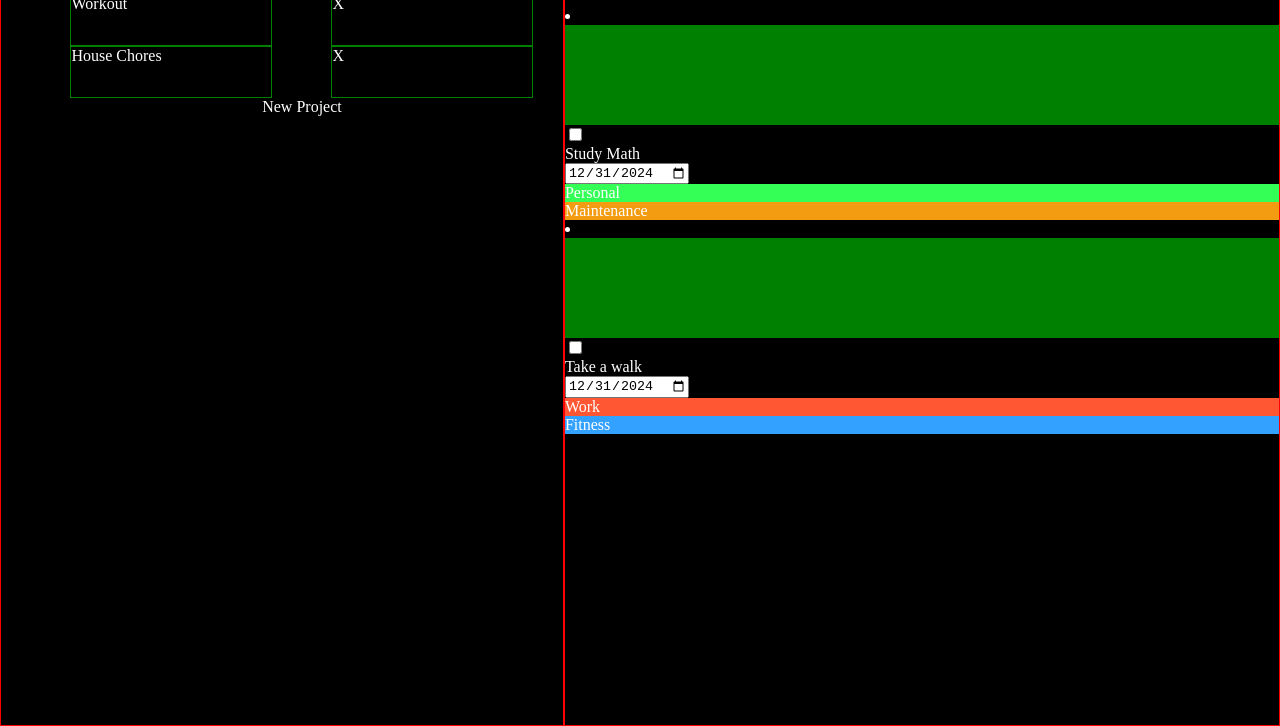
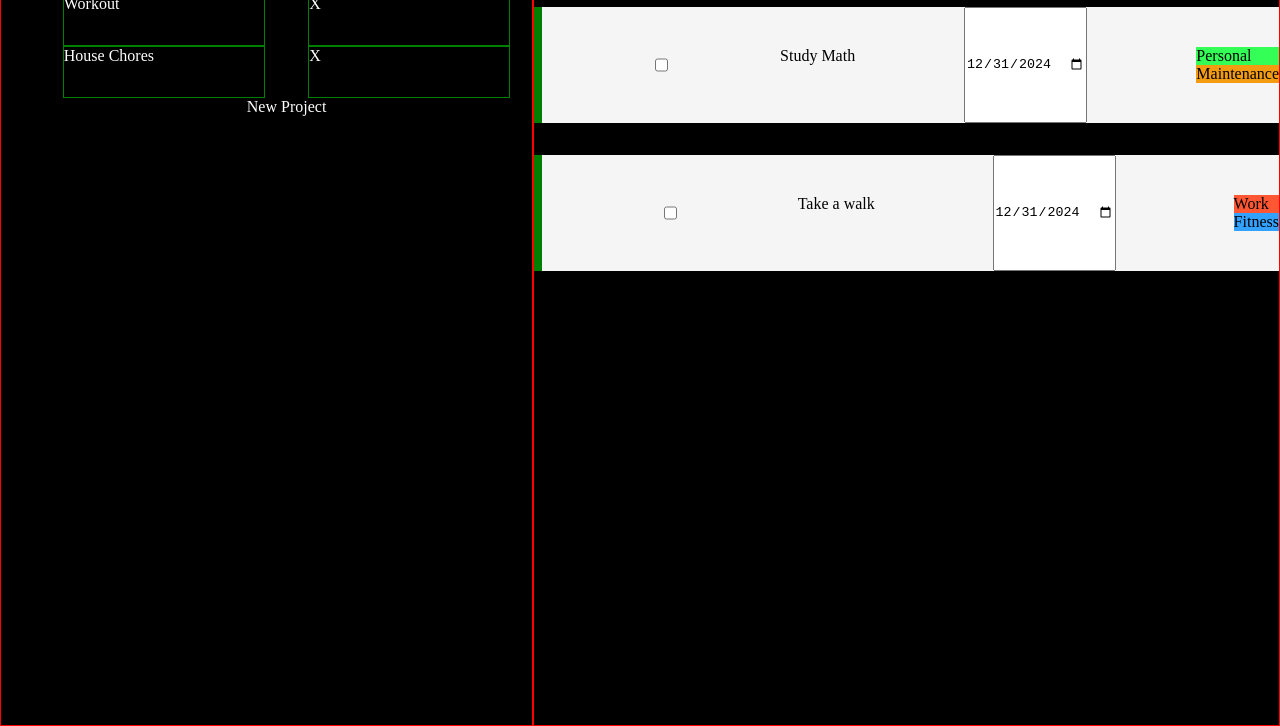
Before and after one commit to Giovanni-dotcome/odin-todo-app, a website built with webpack: page src/index.html in a window 1280 px wide. Shown: the part 74-800 px from the top of the page. Built offline with nearby package versions, Linux system fonts and the light colour scheme.

Commit message:
Add basic style for todo cards

```diff
--- a/src/components/DomRenderer.ts
+++ b/src/components/DomRenderer.ts
@@ -13,7 +13,7 @@ const DomRenderer = (stateManager: IStateManager) => {
   const interactionHandler = InteractionHandler(stateManager)
 
   function displayTodo(todo: ITodo) {
-    const todoHtmlElement = document.createElement('li')
+    const todoHtmlElement = document.createElement('div')
     const contentHtmlElement = document.createElement('div')
     const checkboxHtmlElement = document.createElement('input')
     const dueDateHtmlElement = document.createElement('input')
@@ -25,7 +25,7 @@ const DomRenderer = (stateManager: IStateManager) => {
     checkboxHtmlElement.checked = todo.isDone()
     dueDateHtmlElement.type = 'date'
     priorityHtmlElement.style.background = todo.getPriority()
-    priorityHtmlElement.style.height = '100px'
+    priorityHtmlElement.classList.add('priority')
 
     todo.getTags().forEach((tag: ITag) => {
       const tagHtmlElement = document.createElement('div')
@@ -52,6 +52,7 @@ const DomRenderer = (stateManager: IStateManager) => {
     todoHtmlElement.append(contentHtmlElement)
     todoHtmlElement.append(dueDateHtmlElement)
     todoHtmlElement.append(tagsHtmlElement)
+    todoHtmlElement.classList.add('todo')
 
     todosHtmlElement.append(todoHtmlElement)
   }
--- a/src/styles/style.sass
+++ b/src/styles/style.sass
@@ -17,3 +17,19 @@ body
     flex-grow: 5
   > *
     border: 1px solid red
+
+.todo
+  display: flex
+  background-color: whitesmoke
+  color: black
+  justify-content: space-between
+  > *
+    padding: 2.5rem 0
+  .priority
+    padding: 0
+    width: 0.5rem
+
+#todosList
+  display: flex
+  flex-direction: column
+  gap: 2rem
```
